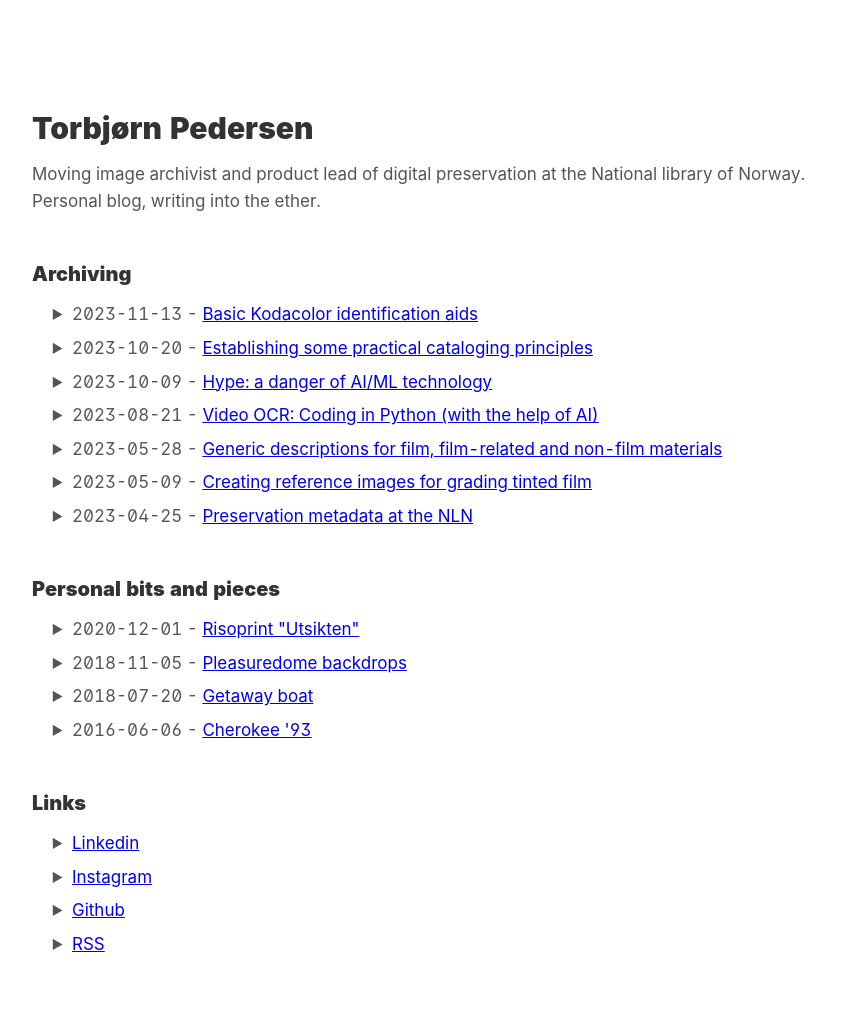
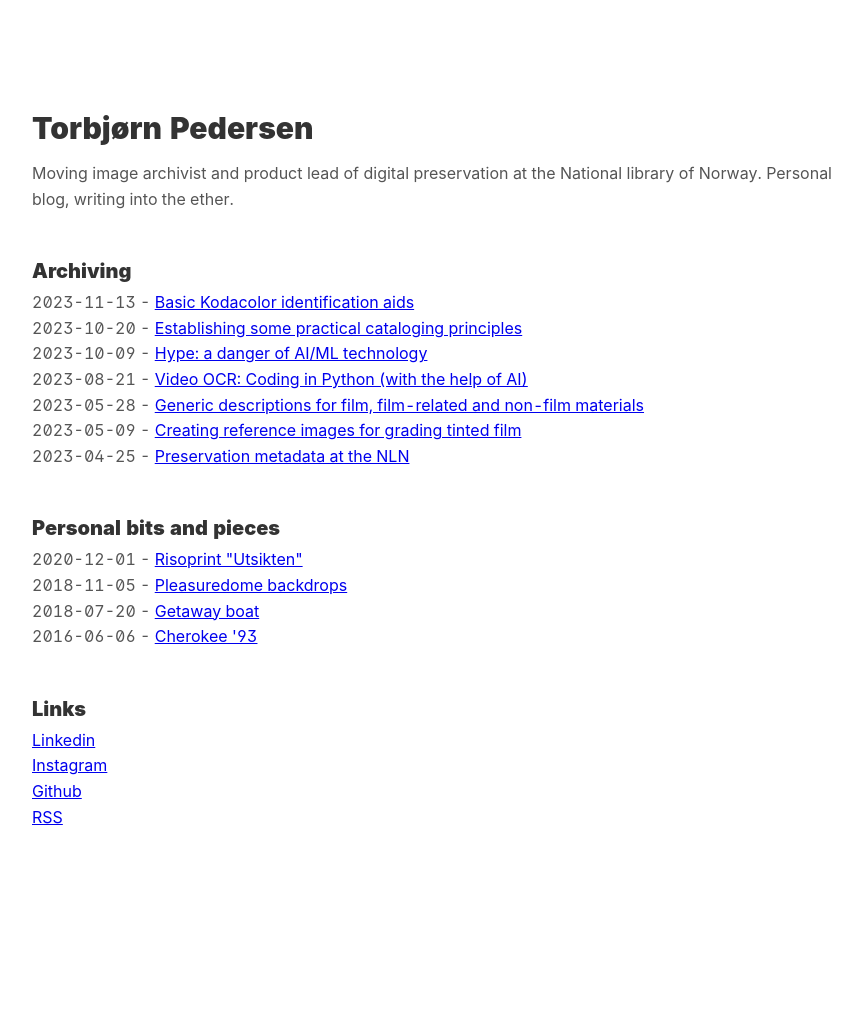
Before and after one commit to torbjornbp/torbjornbp.github.io, a Jekyll site: the page built from index.md, in a window 1280 px wide. Shown: the whole page, without its empty margins (208-1070 px from the left). Built offline with Jekyll 4.4.1, drawn with Linux system fonts in a browser that asks for light colours; some web fonts are replaced; after the commit the page ends 900 px from its top, so only the background shows below that.

Commit message:
layout changes

```diff
--- a/_includes/menu_item.html
+++ b/_includes/menu_item.html
@@ -1,6 +1,6 @@
 {%- for item in include.collection -%}
   {%- if item.url -%}
-    <ul><li><a href="{{ item.url }}">{{ item.title }}</a></li></ul>
+    <a href="{{ item.url }}">{{ item.title }}</a><br>
   {%- else -%}
     <h2>{{ item.title }}</h2>
   {%- endif -%}
--- a/_includes/post_list.html
+++ b/_includes/post_list.html
@@ -11,15 +11,11 @@
 {%-endif-%}
 
 {%- if posts.size > 0 -%}
-  <ul>
     {%- for post in posts limit: include.limit -%}
-        <li>
           <span>{{- post.date | date: site.theme_config.date_format -}} &nbsp- </span>
-          <a href="{{ post.url | relative_url }}">{{ post.title }}</a>
-        </li>
+          <a href="{{ post.url | relative_url }}">{{ post.title }}</a><br>
     {%- endfor -%}
     {%- if include.show_more and limit_exceeded -%}
-      <li><a href="{{ include.show_more_url }}">{{ include.show_more_text | default: "Show more..." }}</a></li>
+    <a href="{{ include.show_more_url }}">{{ include.show_more_text | default: "Show more..." }}</a>
     {%- endif -%}
-  </ul>
 {%- endif -%}
--- a/assets/css/main.scss
+++ b/assets/css/main.scss
@@ -53,10 +53,12 @@ html, body { background: #ffffff; }
 // -- Core CSS -- //
 
 body {
+  text-align: justify;
+  text-justify: inter-word;
   color: #555;
   font-family: Inter, sans-serif;
   font-style: normal;
-  font-size: 17px;
+  font-size: 16px;
   line-height: 1.6;
 }
 
@@ -68,7 +70,7 @@ h1, h2, h3, h4, h5, h6 {
   color: #333;
   font-weight: 900;
   line-height: 1.1;
-  margin-bottom: 1rem;
+  margin-bottom: 0.5rem;
   margin-top: 3rem;
   }
 
@@ -93,7 +95,7 @@ div.highlighter-rouge code {
   white-space: pre;
   font-size: 12px;
   font-variant-ligatures: none;
-  background-color: #333;
+  background-color: black;
 }
 
 blockquote {
```
